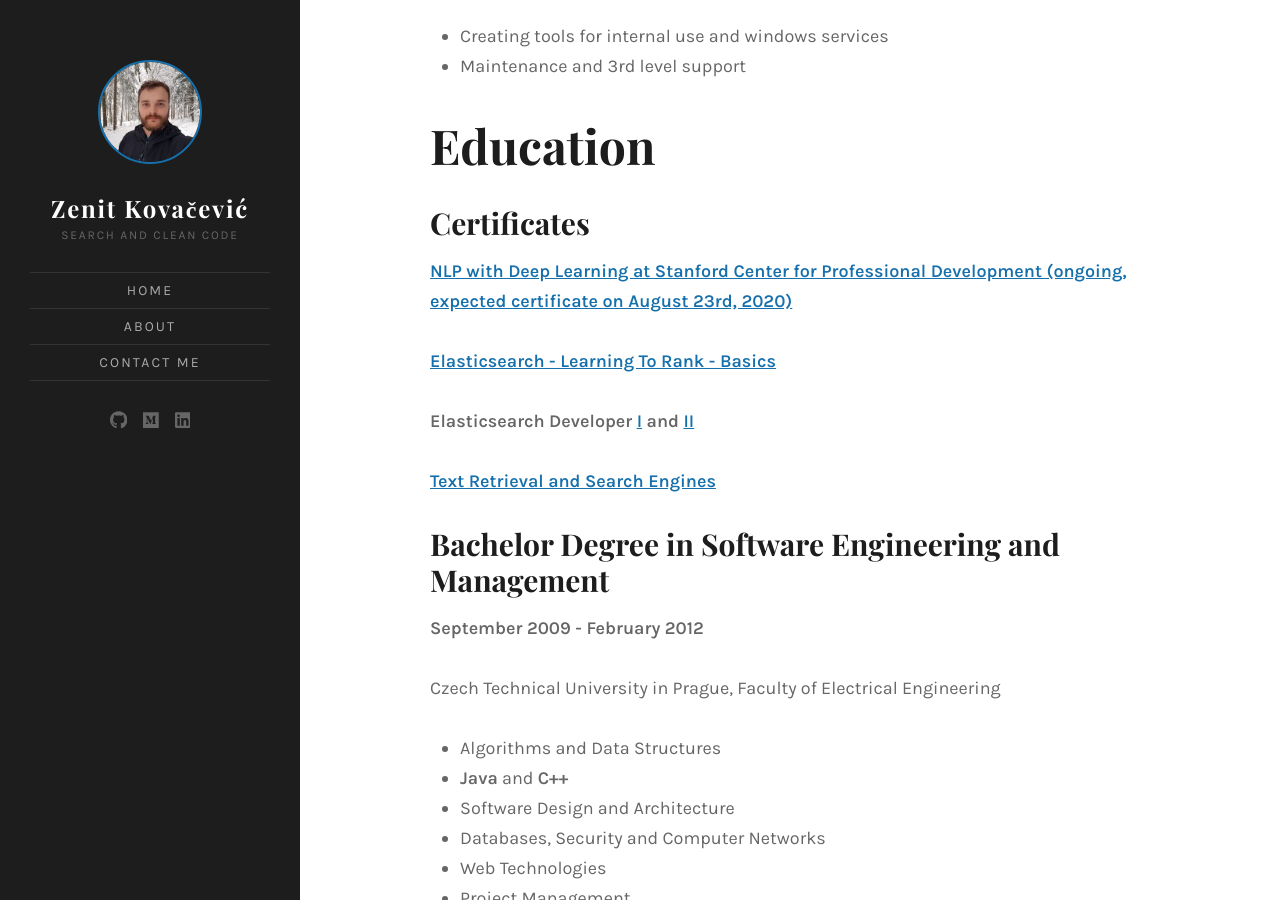
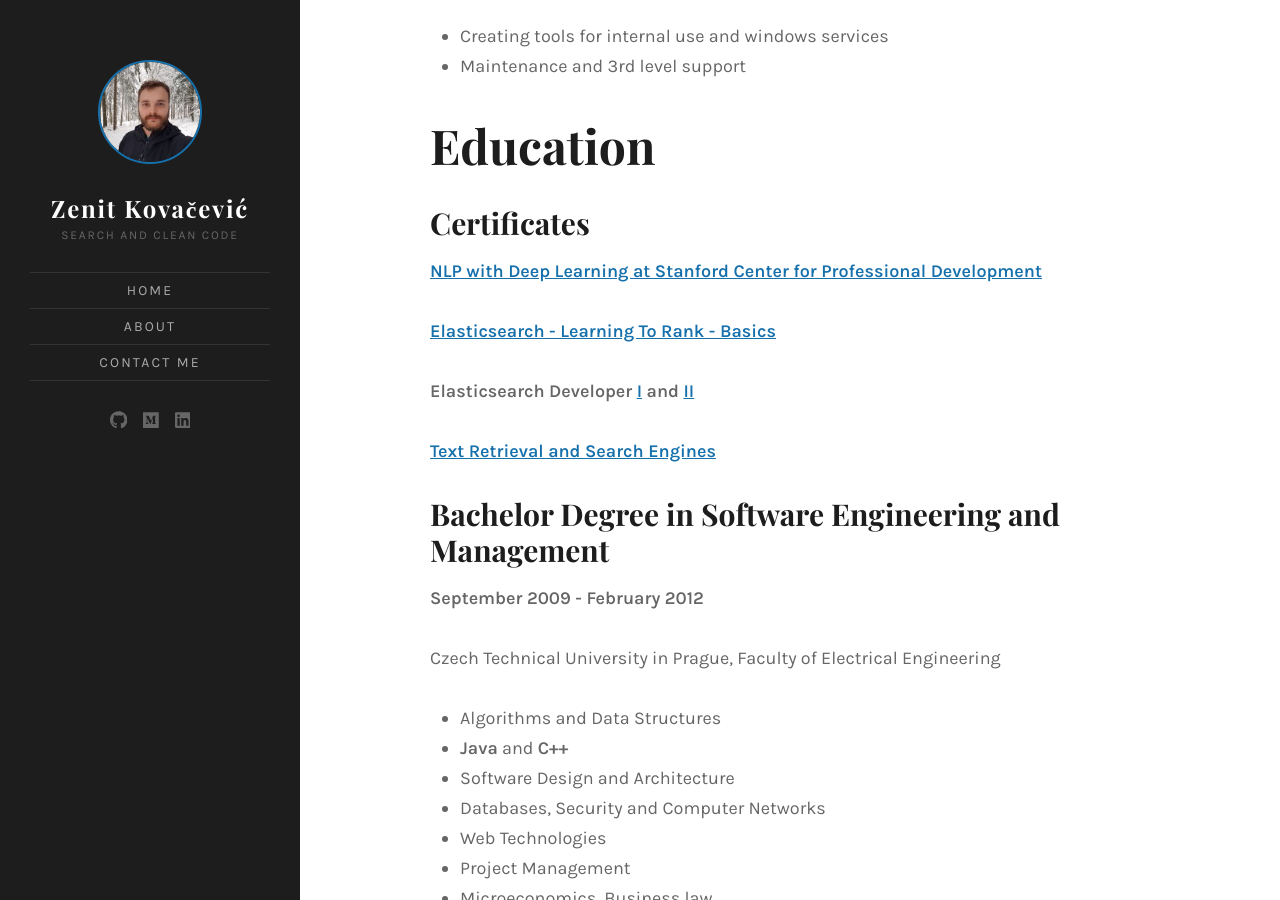
Before and after one commit to ZenitK/zenitk.github.io, a Jekyll site: the page built from cv.md, in a window 1280 px wide and 900 px high, scrolled down 3019 px. Built offline with Jekyll 4.4.1, drawn with Linux system fonts in a browser that asks for light colours; some web fonts are replaced.

Commit message:
Add NLP with Deep Learning

```diff
--- a/cv.md
+++ b/cv.md
@@ -84,7 +84,7 @@
 
 ### Certificates
 
-**[NLP with Deep Learning at Stanford Center for Professional Development (ongoing, expected certificate on August 23rd, 2020)](https://online.stanford.edu/courses/xcs224n-natural-language-processing-deep-learning)**
+**[NLP with Deep Learning at Stanford Center for Professional Development](assets/cv/30114221_SCPDRecordofCompletion.pdf)**
 
 **[Elasticsearch - Learning To Rank - Basics](https://badgr.com/public/assertions/F6Am_S5ISKqwLLh1P_kaKg){:target="_blank"}**
 
```
Also changed, not shown: 1 other file.
